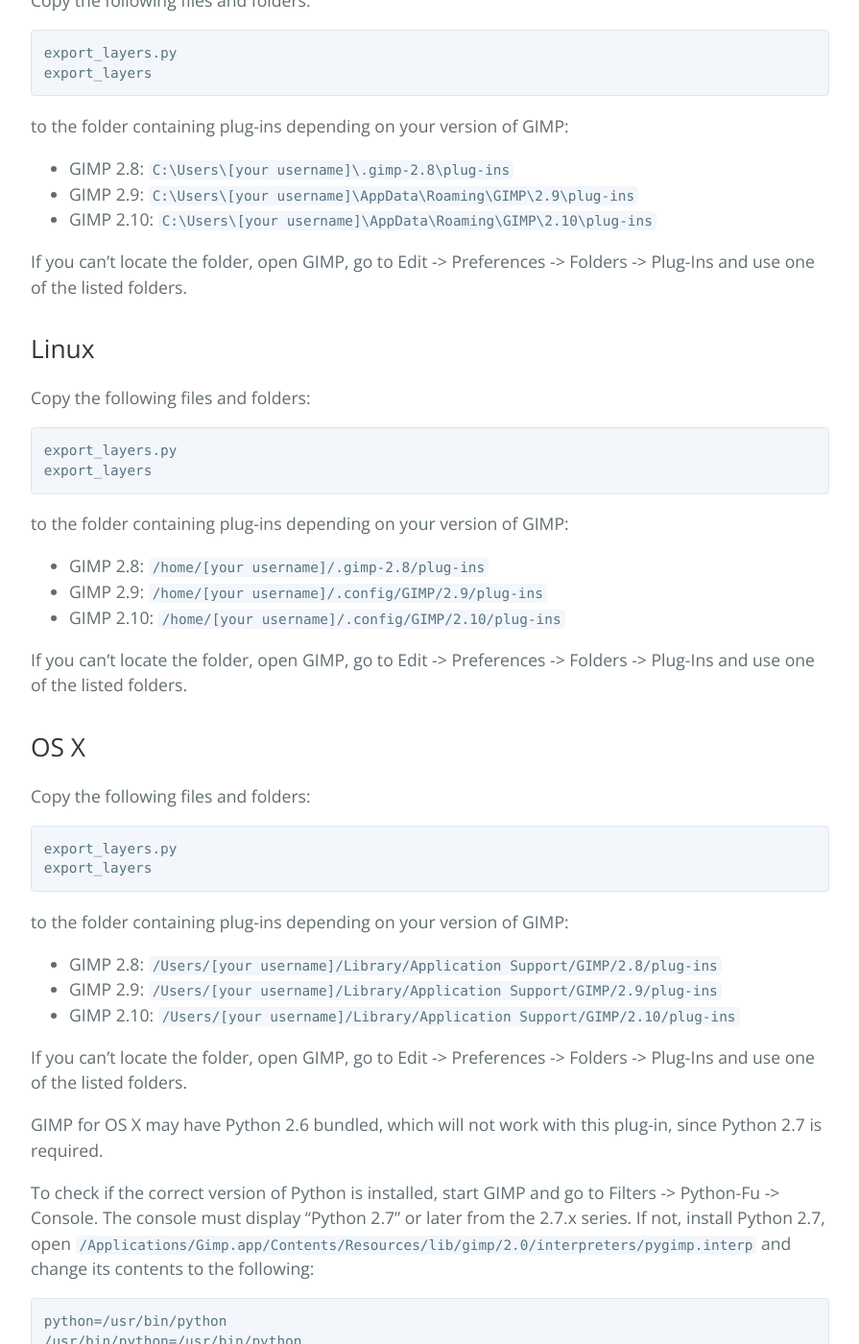
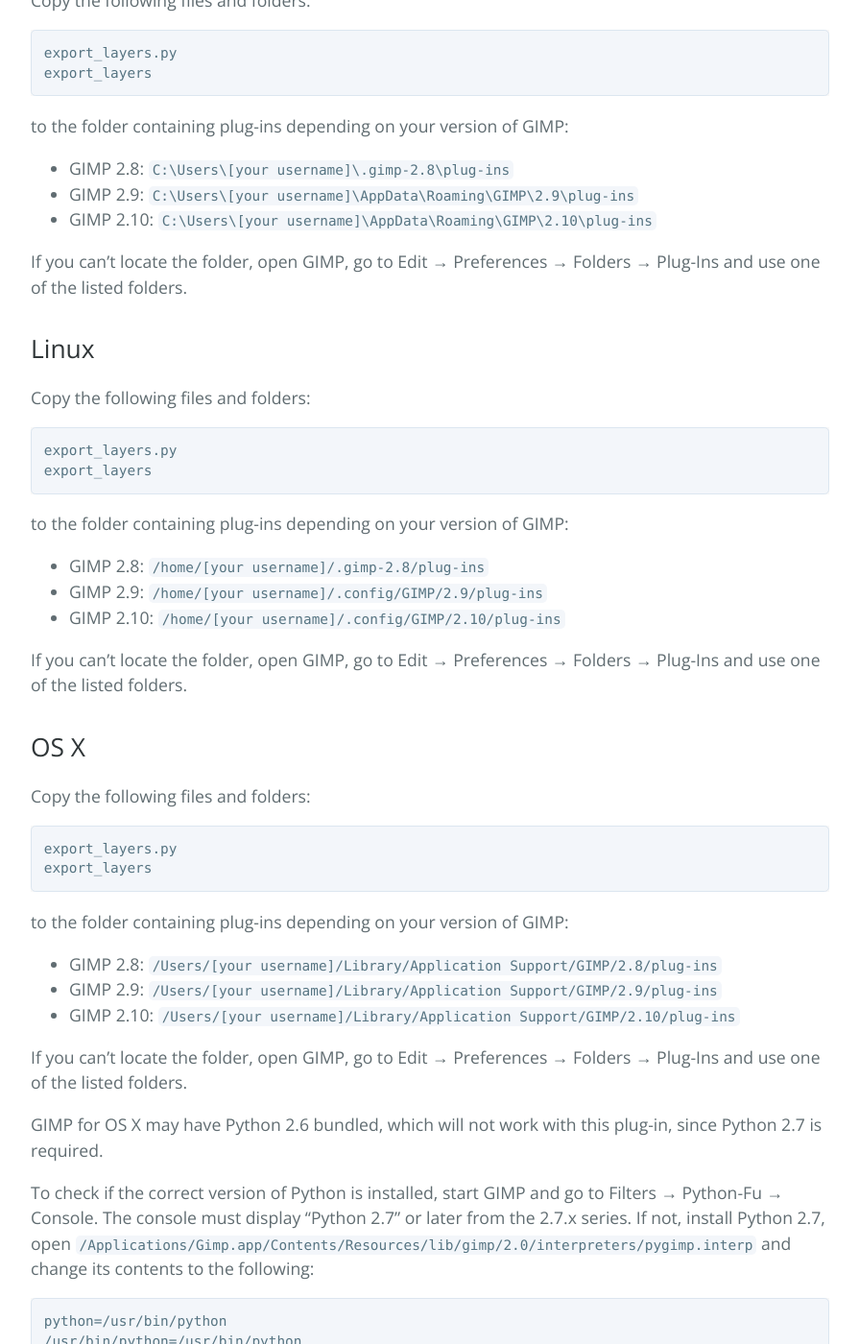
Before and after one commit to kamilburda/gimp-export-layers, a Jekyll site: the page built from sections/Installation.md, in a window 1280 px wide and 1400 px high, scrolled down 580 px. Shown: the whole window at 96% size, without its empty margins (192-1087 px from the left). Built offline with Jekyll 4.4.1, drawn with Linux system fonts in a browser that asks for light colours.

Commit message:
Replace right angle bracket with proper right arrow character

```diff
--- a/sections/Installation.md
+++ b/sections/Installation.md
@@ -31,7 +31,7 @@
 * GIMP 2.9: `C:\Users\[your username]\AppData\Roaming\GIMP\2.9\plug-ins`
 * GIMP 2.10: `C:\Users\[your username]\AppData\Roaming\GIMP\2.10\plug-ins`
 
-If you can't locate the folder, open GIMP, go to Edit -> Preferences -> Folders -> Plug-Ins and use one of the listed folders.
+If you can't locate the folder, open GIMP, go to Edit → Preferences → Folders → Plug-Ins and use one of the listed folders.
 
 
 Linux
@@ -48,7 +48,7 @@
 * GIMP 2.9: `/home/[your username]/.config/GIMP/2.9/plug-ins`
 * GIMP 2.10: `/home/[your username]/.config/GIMP/2.10/plug-ins`
 
-If you can't locate the folder, open GIMP, go to Edit -> Preferences -> Folders -> Plug-Ins and use one of the listed folders.
+If you can't locate the folder, open GIMP, go to Edit → Preferences → Folders → Plug-Ins and use one of the listed folders.
 
 
 OS X
@@ -65,13 +65,13 @@
 * GIMP 2.9: `/Users/[your username]/Library/Application Support/GIMP/2.9/plug-ins`
 * GIMP 2.10: `/Users/[your username]/Library/Application Support/GIMP/2.10/plug-ins`
 
-If you can't locate the folder, open GIMP, go to Edit -> Preferences -> Folders -> Plug-Ins and use one of the listed folders.
+If you can't locate the folder, open GIMP, go to Edit → Preferences → Folders → Plug-Ins and use one of the listed folders.
 
 GIMP for OS X may have Python 2.6 bundled, which will not work with this
 plug-in, since Python 2.7 is required.
 
 To check if the correct version of Python is installed, start GIMP and go to
-Filters -> Python-Fu -> Console. The console must display "Python 2.7" or later
+Filters → Python-Fu → Console. The console must display "Python 2.7" or later
 from the 2.7.x series. If not, install Python 2.7, open
 `/Applications/Gimp.app/Contents/Resources/lib/gimp/2.0/interpreters/pygimp.interp`
 and change its contents to the following:
```
Also changed, not shown: sections/Advanced-Usage.md (+10 -10 lines), sections/Usage.md (+2 -2 lines).
